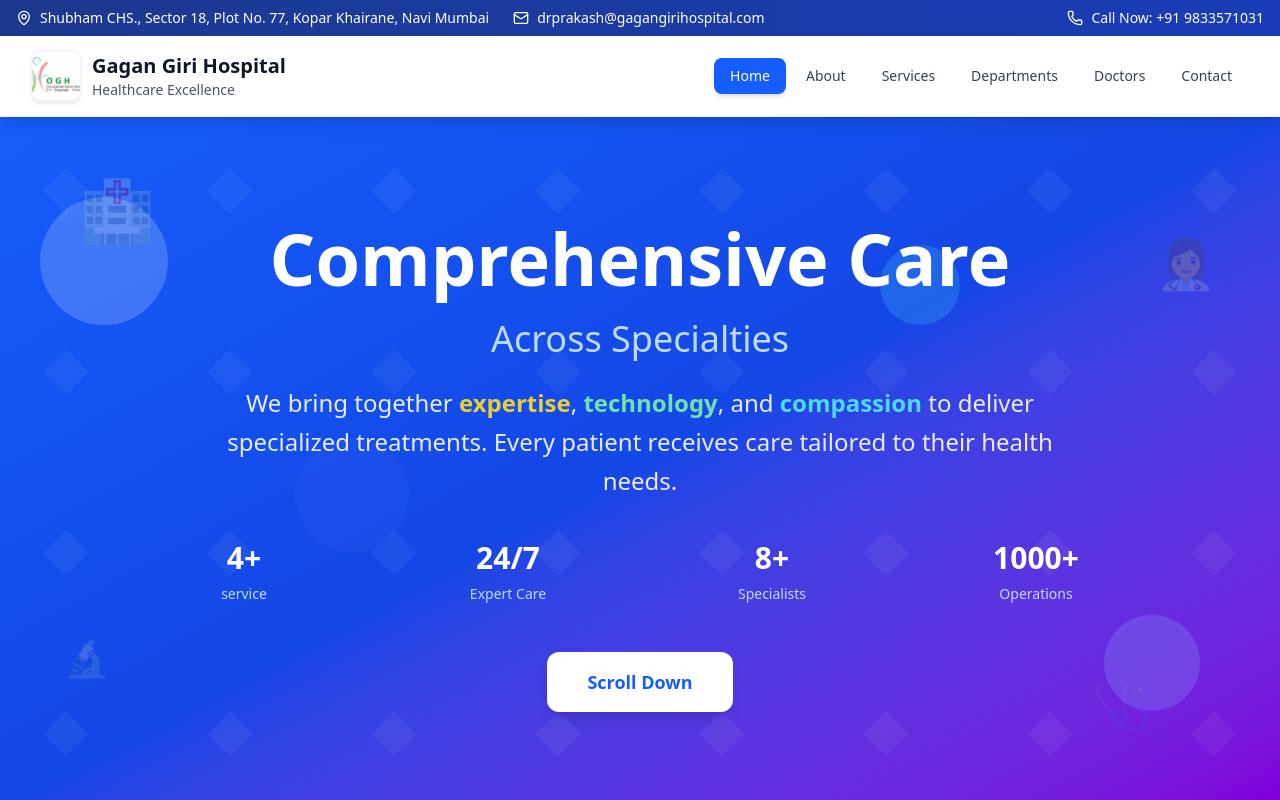
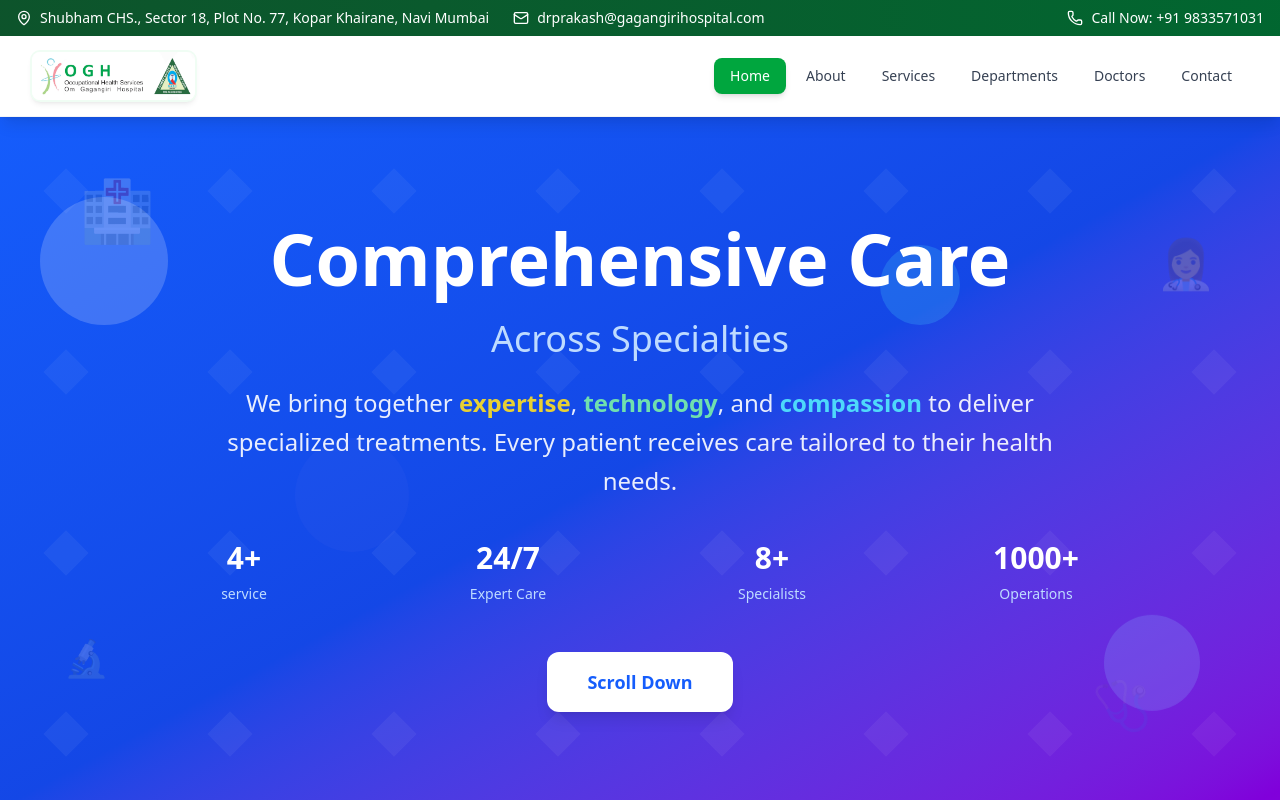
Before and after one commit to Nitish0777/ogh, a React app: page /departments in a window 1280 px wide. Shown: the top 800 px of the page. Built offline with nearby package versions, Linux system fonts and the light colour scheme; the HTML template or start-up script is replaced by a standard one.

Commit message:
feat: Update Header component styles and remove unused department icons in Departments page

```diff
--- a/src/components/Header.jsx
+++ b/src/components/Header.jsx
@@ -21,19 +21,19 @@ const Header = () => {
   return (
     <>
       {/* Enhanced Top bar */}
-      <div className="bg-gradient-to-r from-blue-900 to-blue-800 text-white py-2 px-4 hidden lg:block">
+      <div className="bg-gradient-to-r from-green-900 to-green-800 text-white py-2 px-4 hidden lg:block">
         <div className="max-w-7xl mx-auto flex justify-between items-center text-sm">
           <div className="flex items-center space-x-6">
-            <div className="flex items-center space-x-2 hover:text-blue-200 transition-colors">
+            <div className="flex items-center space-x-2 hover:text-green-200 transition-colors">
               <MapPin className="w-4 h-4 flex-shrink-0" />
               <span className="truncate">Shubham CHS., Sector 18, Plot No. 77, Kopar Khairane, Navi Mumbai</span>
             </div>
-            <div className="flex items-center space-x-2 hover:text-blue-200 transition-colors">
+            <div className="flex items-center space-x-2 hover:text-green-200 transition-colors">
               <Mail className="w-4 h-4 flex-shrink-0" />
               <span>drprakash@gagangirihospital.com</span>
             </div>
           </div>
-          <div className="flex items-center space-x-2 hover:text-blue-200 transition-colors">
+          <div className="flex items-center space-x-2 hover:text-green-200 transition-colors">
             <Phone className="w-4 h-4" />
             <span className="font-medium">Call Now: +91 9833571031</span>
           </div>
@@ -44,18 +44,14 @@ const Header = () => {
       <header className="bg-white shadow-lg border-b border-gray-100 sticky top-0 z-50">
         <div className="max-w-7xl mx-auto px-4 sm:px-6 lg:px-8">
           <div className="flex justify-between items-center py-4">
-            {/* Enhanced Logo */}
-            <div className="flex items-center space-x-3">
-              <div className="w-12 h-12 rounded-lg overflow-hidden shadow-md ring-2 ring-blue-50">
+            {/* Enhanced Rectangular Logo */}
+            <div className="flex items-center">
+              <div className="h-12 w-auto max-w-48 rounded-lg overflow-hidden shadow-md ring-2 ring-green-50 bg-white">
                 <img
                   src={logo}
                   alt="Gagan Giri Hospital Logo"
-                  className="w-full h-full object-cover hover:scale-105 transition-transform duration-300"
+                  className="h-full w-full object-contain hover:scale-105 transition-transform duration-300"
                 />
-              </div>
-              <div className="hidden sm:block">
-                <h1 className="text-xl font-bold text-gray-900">Gagan Giri Hospital</h1>
-                <p className="text-sm text-gray-600">Healthcare Excellence</p>
               </div>
             </div>
 
@@ -67,8 +63,8 @@ const Header = () => {
                   href={item.href}
                   className={`px-4 py-2 rounded-lg text-sm font-medium transition-all duration-200 ${
                     item.active
-                      ? 'bg-blue-600 text-white shadow-md'
-                      : 'text-gray-700 hover:text-blue-600 hover:bg-blue-50'
+                      ? 'bg-green-600 text-white shadow-md'
+                      : 'text-gray-700 hover:text-green-600 hover:bg-green-50'
                   }`}
                   aria-label={`Navigate to ${item.name}`}
                 >
@@ -81,7 +77,7 @@ const Header = () => {
             <div className="flex items-center space-x-3 md:hidden">
               <a
                 href="tel:+919833571031"
-                className="flex items-center space-x-1 text-blue-600 hover:text-blue-800 transition-colors"
+                className="flex items-center space-x-1 text-green-600 hover:text-green-800 transition-colors"
                 aria-label="Call hospital"
               >
                 <Phone className="w-4 h-4" />
@@ -89,7 +85,7 @@ const Header = () => {
               </a>
               <button
                 onClick={toggleMobileMenu}
-                className="p-2 rounded-lg text-gray-700 hover:text-blue-600 hover:bg-gray-100 transition-colors focus:outline-none focus:ring-2 focus:ring-blue-500"
+                className="p-2 rounded-lg text-gray-700 hover:text-green-600 hover:bg-gray-100 transition-colors focus:outline-none focus:ring-2 focus:ring-green-500"
                 aria-label={isMobileMenuOpen ? 'Close menu' : 'Open menu'}
                 aria-expanded={isMobileMenuOpen}
               >
@@ -113,8 +109,8 @@ const Header = () => {
                     onClick={() => setIsMobileMenuOpen(false)}
                     className={`px-4 py-3 rounded-lg text-sm font-medium transition-colors ${
                       item.active
-                        ? 'bg-blue-600 text-white'
-                        : 'text-gray-700 hover:text-blue-600 hover:bg-blue-50'
+                        ? 'bg-green-600 text-white'
+                        : 'text-gray-700 hover:text-green-600 hover:bg-green-50'
                     }`}
                     aria-label={`Navigate to ${item.name}`}
                   >
```
Also changed, not shown: src/pages/Departments.jsx (+0 -16 lines), src/assets/logo.jpg.
